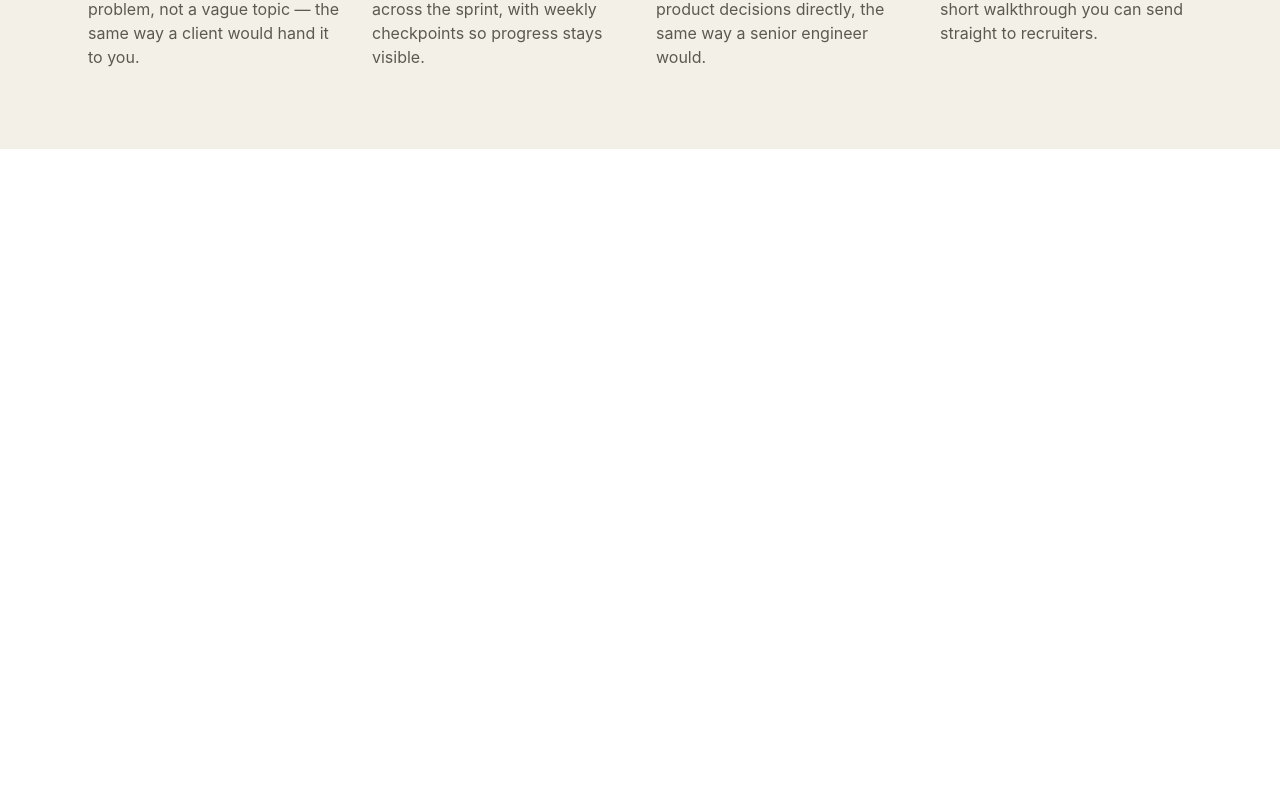
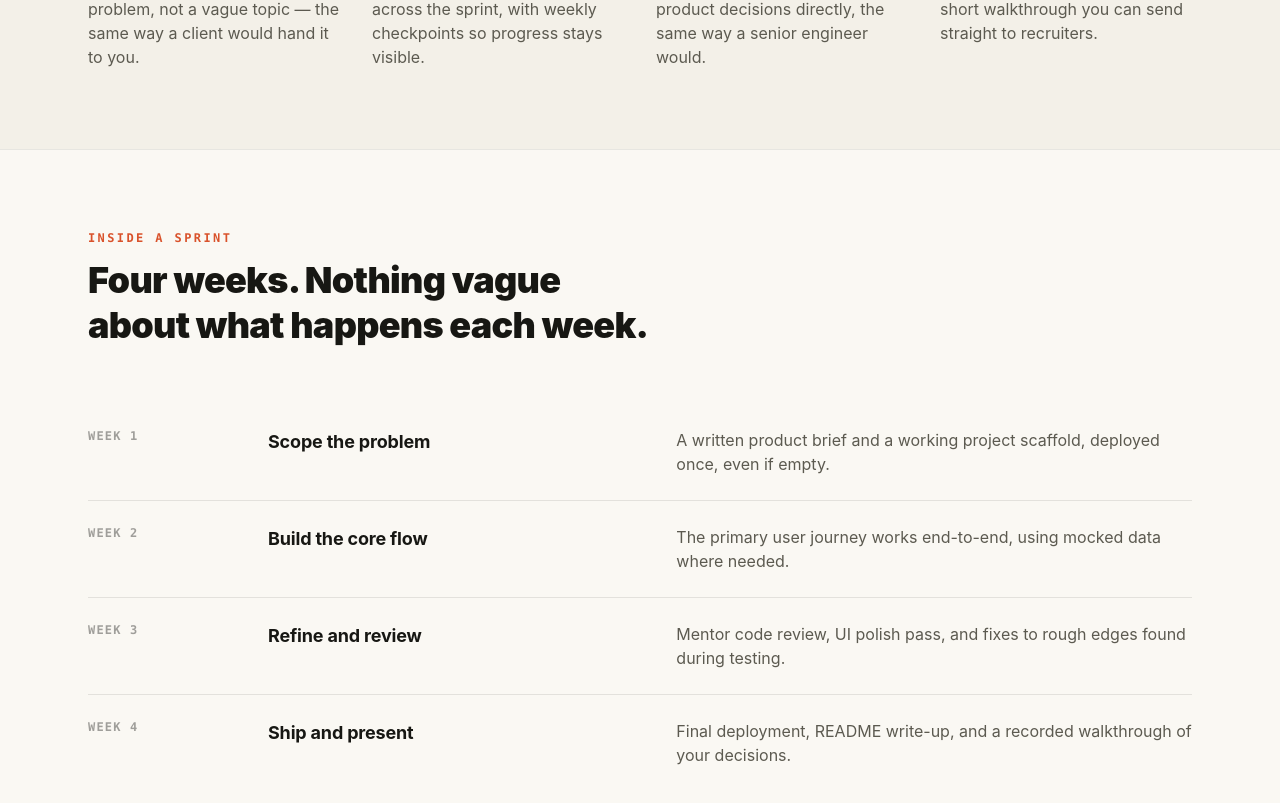
Before and after one commit to sushh-05/buildroom, a React (Vite) app: page / in a window 1280 px wide. Shown: the part 1793-2596 px from the top of the page. Before the commit the page ends 1942 px from the top, so only its background shows below. Built offline with nearby package versions, Linux system fonts and the light colour scheme.

Commit message:
feat: add SprintTimeline section with weekly deliverables

```diff
--- a/src/App.tsx
+++ b/src/App.tsx
@@ -3,6 +3,7 @@ import { Header } from "./components/layout/Header";
 import { Hero } from "./components/sections/Hero";
 import { MissionExplorer } from "./components/sections/MissionExplorer";
 import { Process } from "./components/sections/Process";
+import { SprintTimeline } from "./components/sections/SprintTimeline";
 
 function App() {
   const [isModalOpen, setIsModalOpen] = useState(false);
@@ -14,6 +15,7 @@ function App() {
         <Hero onApplyClick={() => setIsModalOpen(true)} />
         <MissionExplorer />
         <Process />
+        <SprintTimeline />
       </main>
       {isModalOpen && (
         <div className="fixed inset-0 z-50 grid place-items-center bg-black/40 p-6">
--- a/src/components/sections/SprintTimeline.tsx
+++ b/src/components/sections/SprintTimeline.tsx
@@ -1,7 +1,36 @@
-export const SprintTimeline = () => {
+import { sprintWeeks } from "../../data/missions";
+
+export function SprintTimeline() {
     return (
-        <section>
-            SprintTimeline
+        <section className="border-t border-[#171713]/8 bg-[#faf8f3] py-20">
+            <div className="mx-auto max-w-6xl px-6">
+                <p className="mb-3 font-mono text-xs font-semibold uppercase tracking-[0.2em] text-[#d9522b]">
+                    Inside a sprint
+                </p>
+                <h2 className="max-w-xl text-3xl font-black leading-tight tracking-[-0.02em] sm:text-4xl">
+                    Four weeks. Nothing vague about what happens each week.
+                </h2>
+
+                <div className="mt-14">
+                    {sprintWeeks.map((item, index) => (
+                        <div
+                            key={item.week}
+                            className="grid grid-cols-[auto_1fr] gap-x-6 border-t border-[#171713]/10 py-6 first:border-t-0 sm:grid-cols-[140px_1fr_1.4fr] sm:gap-x-10"
+                        >
+                            <span className="font-mono text-xs font-semibold uppercase tracking-[0.1em] text-[#171713]/40">
+                                {item.week}
+                            </span>
+                            <h3 className="text-lg font-bold tracking-[-0.01em]">
+                                {item.title}
+                            </h3>
+                            <p className="mt-1 leading-6 text-[#5c5a50] sm:mt-0">
+                                {item.deliverable}
+                            </p>
+                            <span className="sr-only">{`Step ${index + 1} of ${sprintWeeks.length}`}</span>
+                        </div>
+                    ))}
+                </div>
+            </div>
         </section>
     );
-};
+}
--- a/src/data/missions.ts
+++ b/src/data/missions.ts
@@ -44,3 +44,32 @@ export const missions: Mission[] = [
         accent: "#3d9a5c",
     },
 ];
+
+export interface SprintWeek {
+    week: string;
+    title: string;
+    deliverable: string;
+}
+
+export const sprintWeeks: SprintWeek[] = [
+    {
+        week: "Week 1",
+        title: "Scope the problem",
+        deliverable: "A written product brief and a working project scaffold, deployed once, even if empty.",
+    },
+    {
+        week: "Week 2",
+        title: "Build the core flow",
+        deliverable: "The primary user journey works end-to-end, using mocked data where needed.",
+    },
+    {
+        week: "Week 3",
+        title: "Refine and review",
+        deliverable: "Mentor code review, UI polish pass, and fixes to rough edges found during testing.",
+    },
+    {
+        week: "Week 4",
+        title: "Ship and present",
+        deliverable: "Final deployment, README write-up, and a recorded walkthrough of your decisions.",
+    },
+];
```
